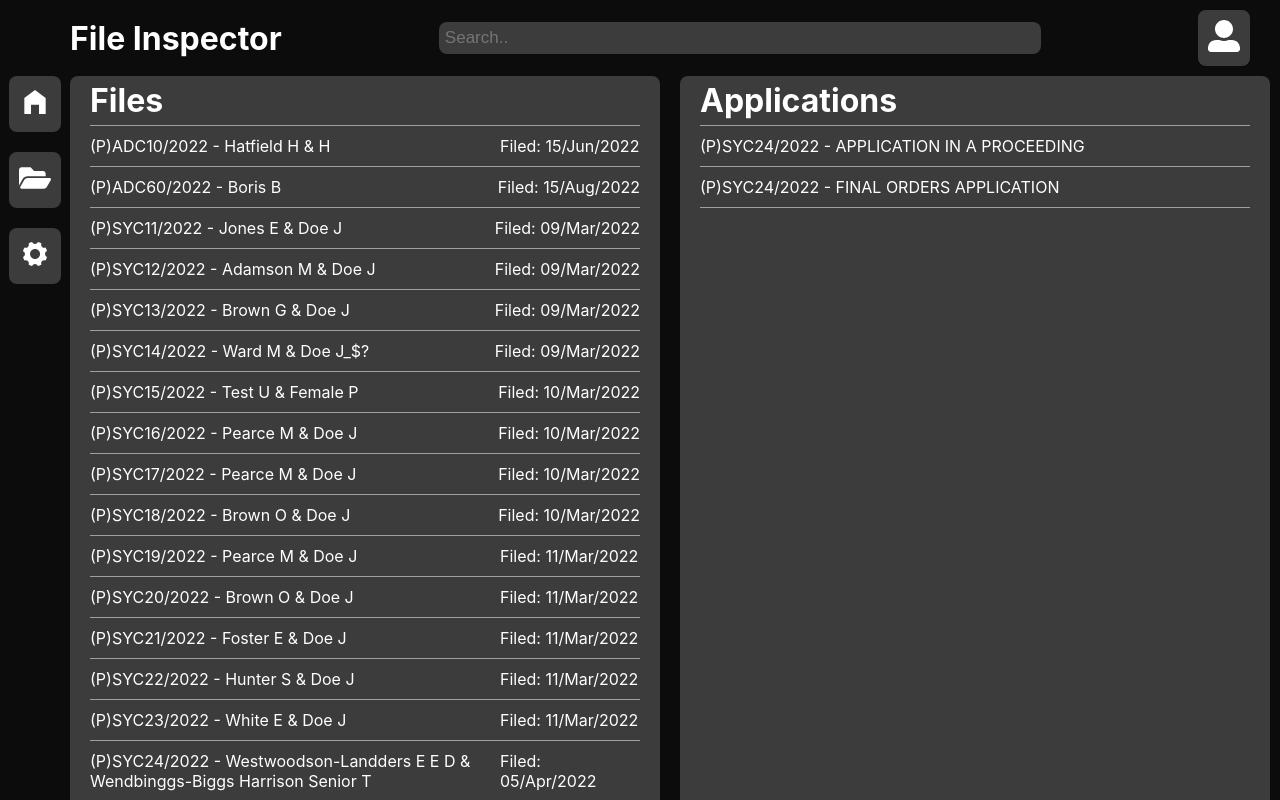
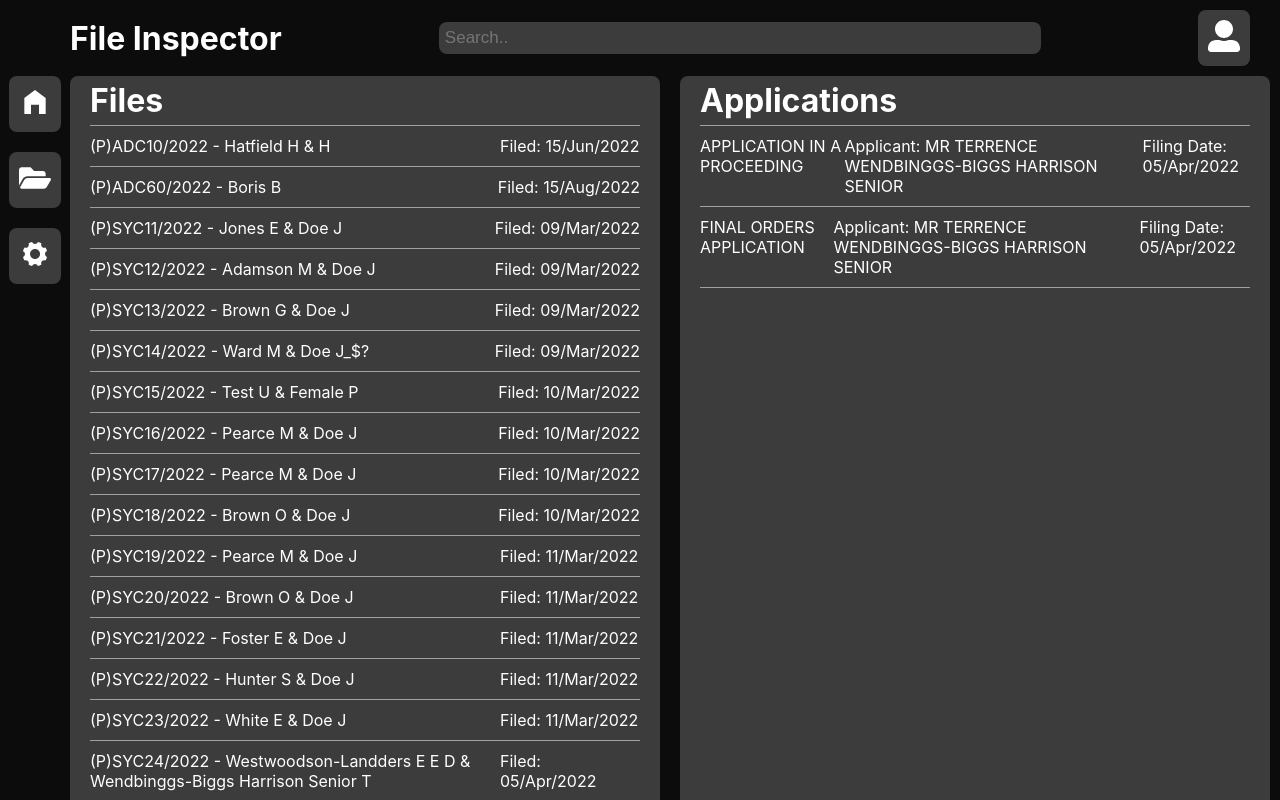
Before and after one commit to DansGoingCrazy/react-files, a React (Create React App) app: page / in a window 1280 px wide. Both pictures are taken after a click on the item 365 px from the left and 771 px from the top of the page. Shown: the top 800 px of the page. Built offline with nearby package versions, Linux system fonts and the light colour scheme.

Commit message:
returning more data per application

```diff
--- a/src/components/Application.jsx
+++ b/src/components/Application.jsx
@@ -2,7 +2,9 @@ const Application = (props) => {
   // console.log(props)
   return (
     <li className='Application'>
-      <p>{props.number} - {props.description}</p>
+      <p>{props.description}</p>
+      <p>Applicant: {props.applicant}</p>
+      <p>Filing Date: {props.filed}</p>
     </li>
   )
 }
```
